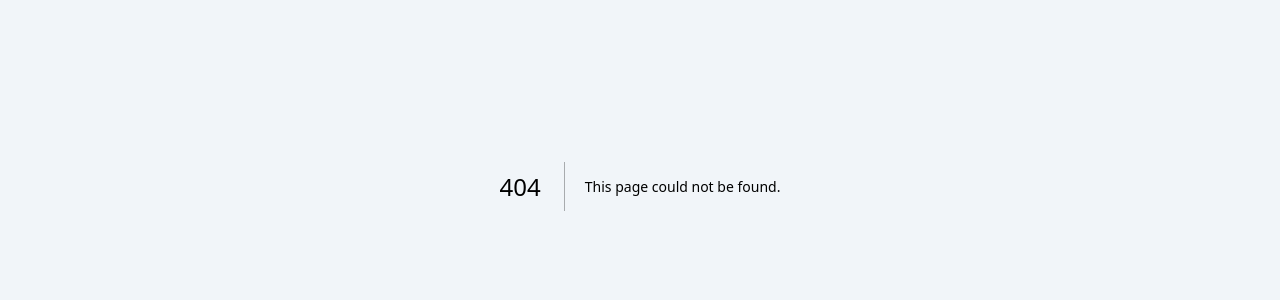
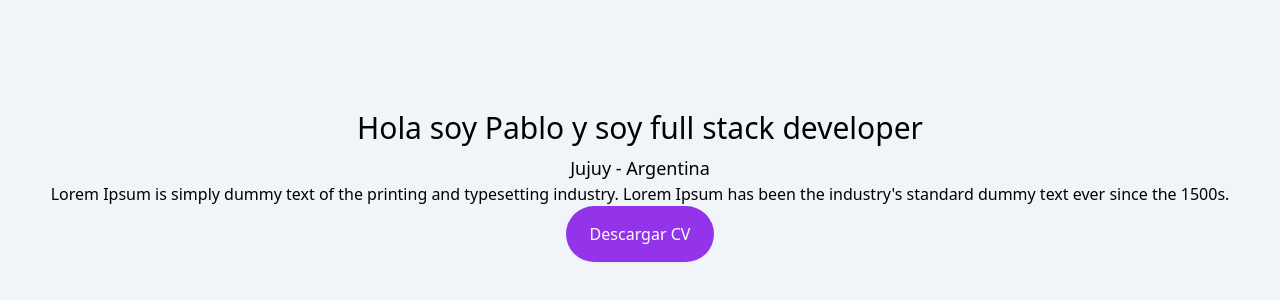
Before and after one commit to pablitomartinez/portfolio-web, a Next.js app in the folder web-portfolio/: page /about in a window 1280 px wide. Before the commit this address had no page. Shown: the part 214-514 px from the top of the page. Built offline with nearby package versions, Linux system fonts and the light colour scheme.

Commit message:
creacion de about

```diff
--- a/web-portfolio/package.json
+++ b/web-portfolio/package.json
@@ -6,7 +6,8 @@
     "dev": "next dev",
     "build": "next build",
     "start": "next start",
-    "lint": "next lint"
+    "lint": "next lint",
+    "build-css": "tailwindcss build src/app/globals.css o- public/style.css"
   },
   "dependencies": {
     "@headlessui/react": "^1.7.18",
--- /dev/null
+++ b/web-portfolio/src/app/about/page.js
@@ -0,0 +1,40 @@
+import React from "react";
+
+export default function About() {
+  return (
+    // div contenedor
+    <div className="flex flex-col items-center justify-center min-h-screen">
+      {/* //titulo */}
+      <h1 className="text-3xl mb-2">
+        Hola soy Pablo y soy full stack developer
+      </h1>{" "}
+      <h3 className="text-lg m-b4">Jujuy - Argentina</h3>
+      <p>
+        Lorem Ipsum is simply dummy text of the printing and typesetting
+        industry. Lorem Ipsum has been the industry's standard dummy text ever
+        since the 1500s.
+      </p>
+      <div className="btn-custom btn-primary flex items-center">
+        Descargar CV
+        <span>
+          <svg
+            className="text-white"
+            data-slot="icon"
+            fill="none"
+            stroke-width="1.5"
+            stroke="currentColor"
+            viewBox="0 0 24 24"
+            xmlns="http://www.w3.org/2000/svg"
+            aria-hidden="true"
+          >
+            <path
+              stroke-linecap="round"
+              stroke-linejoin="round"
+              d="M19.5 14.25v-2.625a3.375 3.375 0 0 0-3.375-3.375h-1.5A1.125 1.125 0 0 1 13.5 7.125v-1.5a3.375 3.375 0 0 0-3.375-3.375H8.25m.75 12 3 3m0 0 3-3m-3 3v-6m-1.5-9H5.625c-.621 0-1.125.504-1.125 1.125v17.25c0 .621.504 1.125 1.125 1.125h12.75c.621 0 1.125-.504 1.125-1.125V11.25a9 9 0 0 0-9-9Z"
+            ></path>
+          </svg>
+        </span>
+      </div>
+    </div>
+  );
+}
--- a/web-portfolio/src/app/globals.css
+++ b/web-portfolio/src/app/globals.css
@@ -1,3 +1,11 @@
 @tailwind base;
 @tailwind components;
 @tailwind utilities;
+
+.btn-custom {
+  @apply px-6 py-4 rounded-full shadow-sm font-medium;
+}
+
+.btn-primary {
+    @apply bg-purple-600 text-white
+}
```
